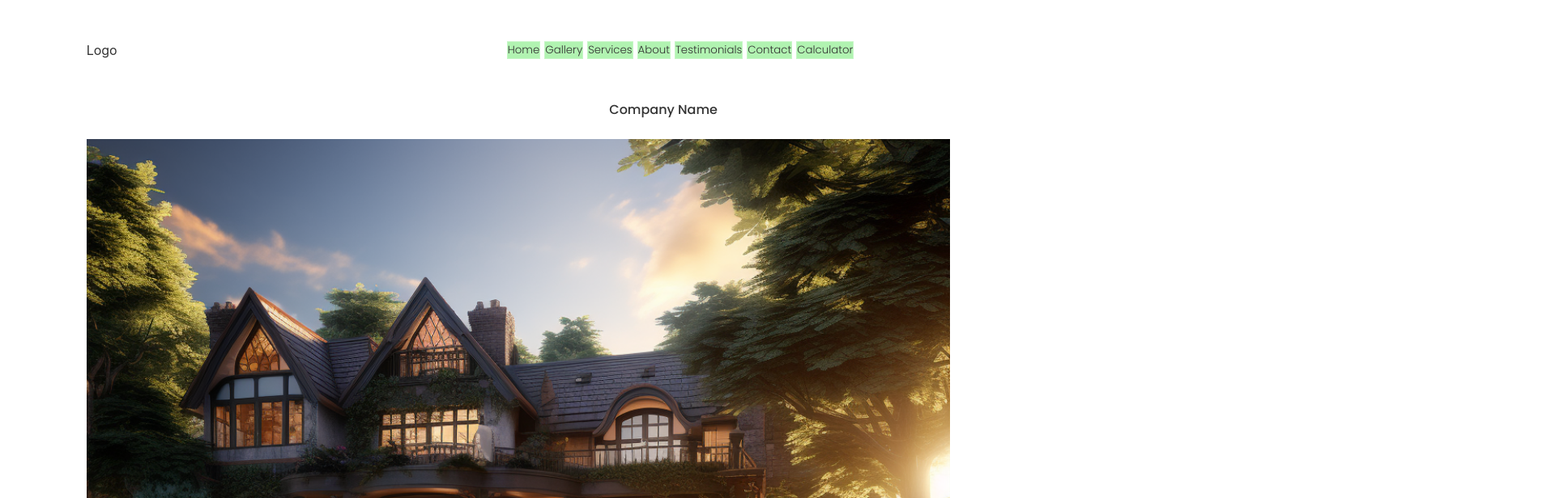
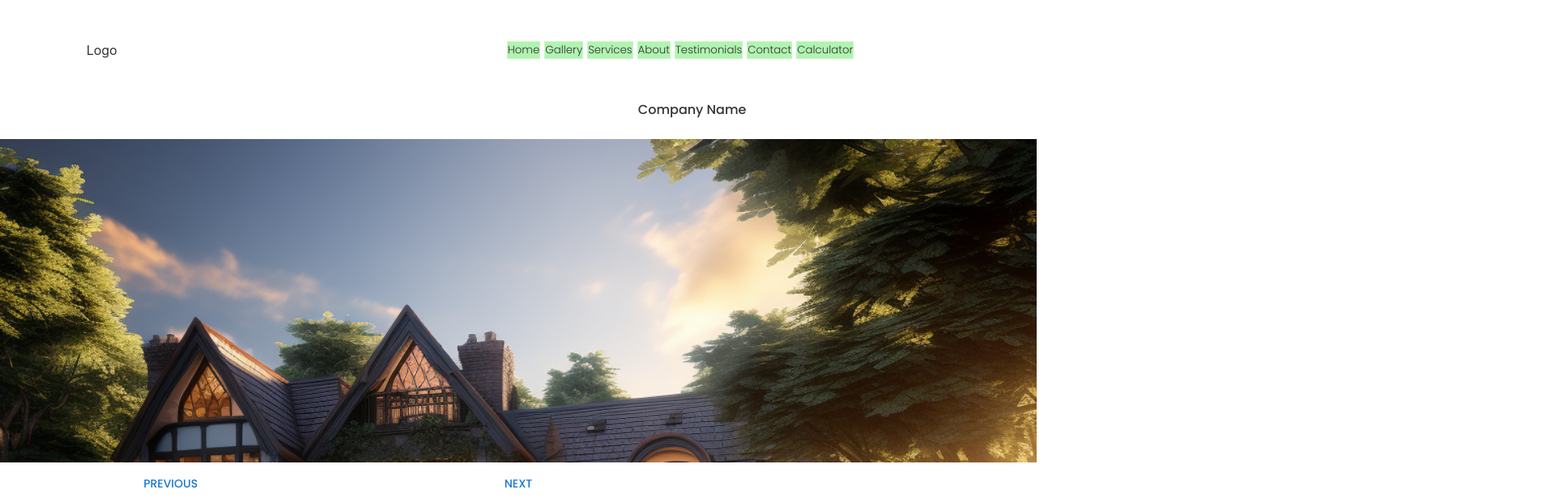
Before and after one commit to johnlundy94/landscape, a React (Create React App) app: page / in a window 1280 px wide. Shown: the top 616 px of the page at 81% size, 1920 px wide, since content can reach past the window. Built offline with nearby package versions, Linux system fonts and the light colour scheme.

Commit message:
Getting close with the slider

```diff
--- a/src/components/Hero.js
+++ b/src/components/Hero.js
@@ -36,10 +36,10 @@ function Hero() {
       <div className="slider-container">
         {landscapes.map((landscape, index) => (
           <Slider
+            className="slider"
             key={index}
             inProp={activeIndex === index}
             direction="left"
-            className="slider"
           >
             <img src={landscape} alt={`Slide ${index}`} />
           </Slider>
--- a/src/styles/Hero.css
+++ b/src/styles/Hero.css
@@ -3,13 +3,15 @@
     gap: .5rem;
     grid-template-columns: repeat(3, 1fr);
     grid-template-rows: 40px 1fr;
-    grid-column: 2 / span 10;
+    grid-column: 1 / span 12;
     max-width: 100vw;
   }
 
   .slider-container{
     grid-column: span 3;
-  }
+    position: relative; /* New */
+    overflow: hidden; /* New */
+    min-height: 50vh;  }
 
   .text-span-2 {
     text-align: center;
@@ -17,6 +19,8 @@
   }
 
   .slider {
+    position: absolute; /* New */
     width: 100%;
     height: auto;
+    transition: transform 0.5s ease-in-out;
   }
```
